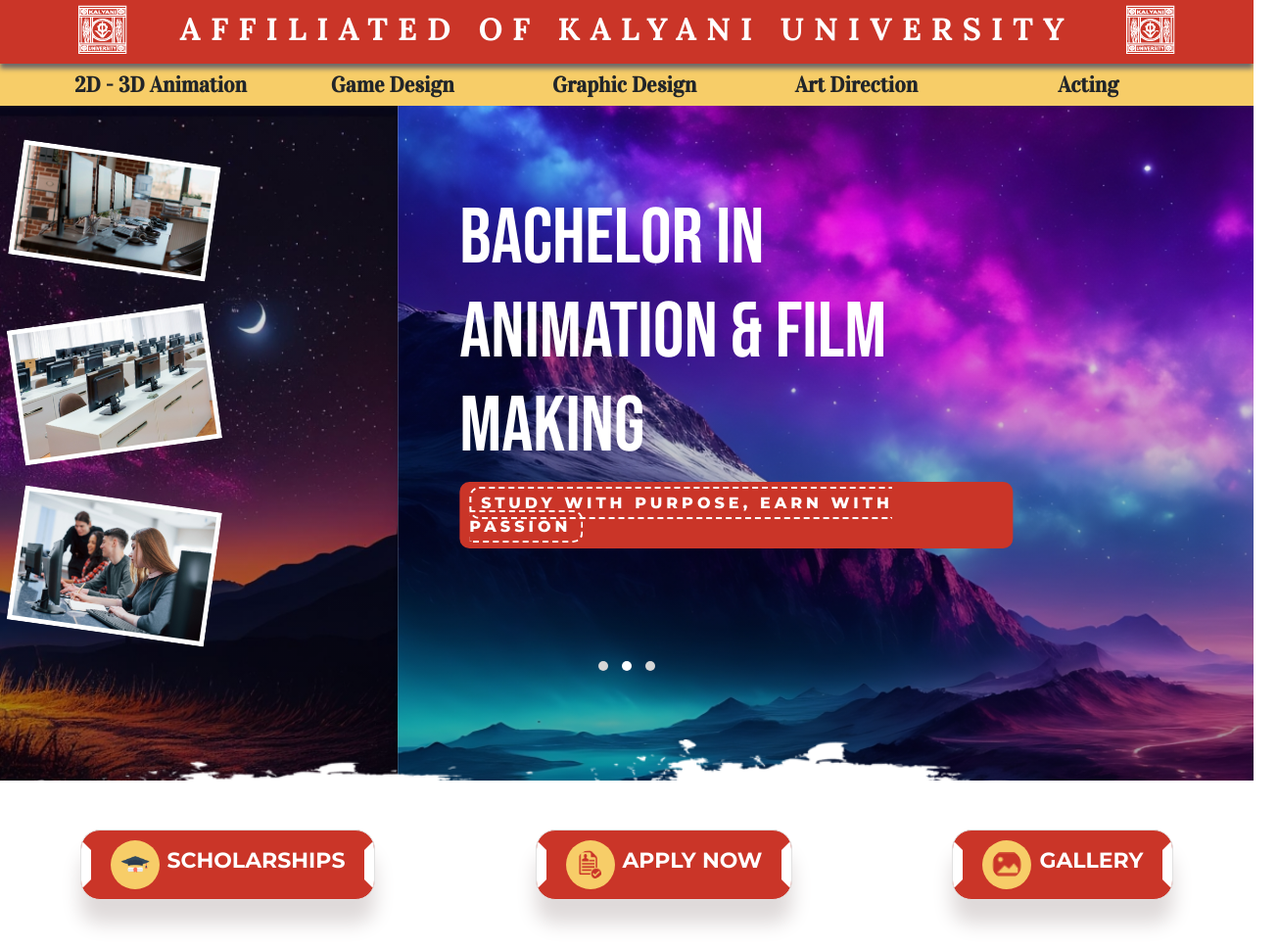
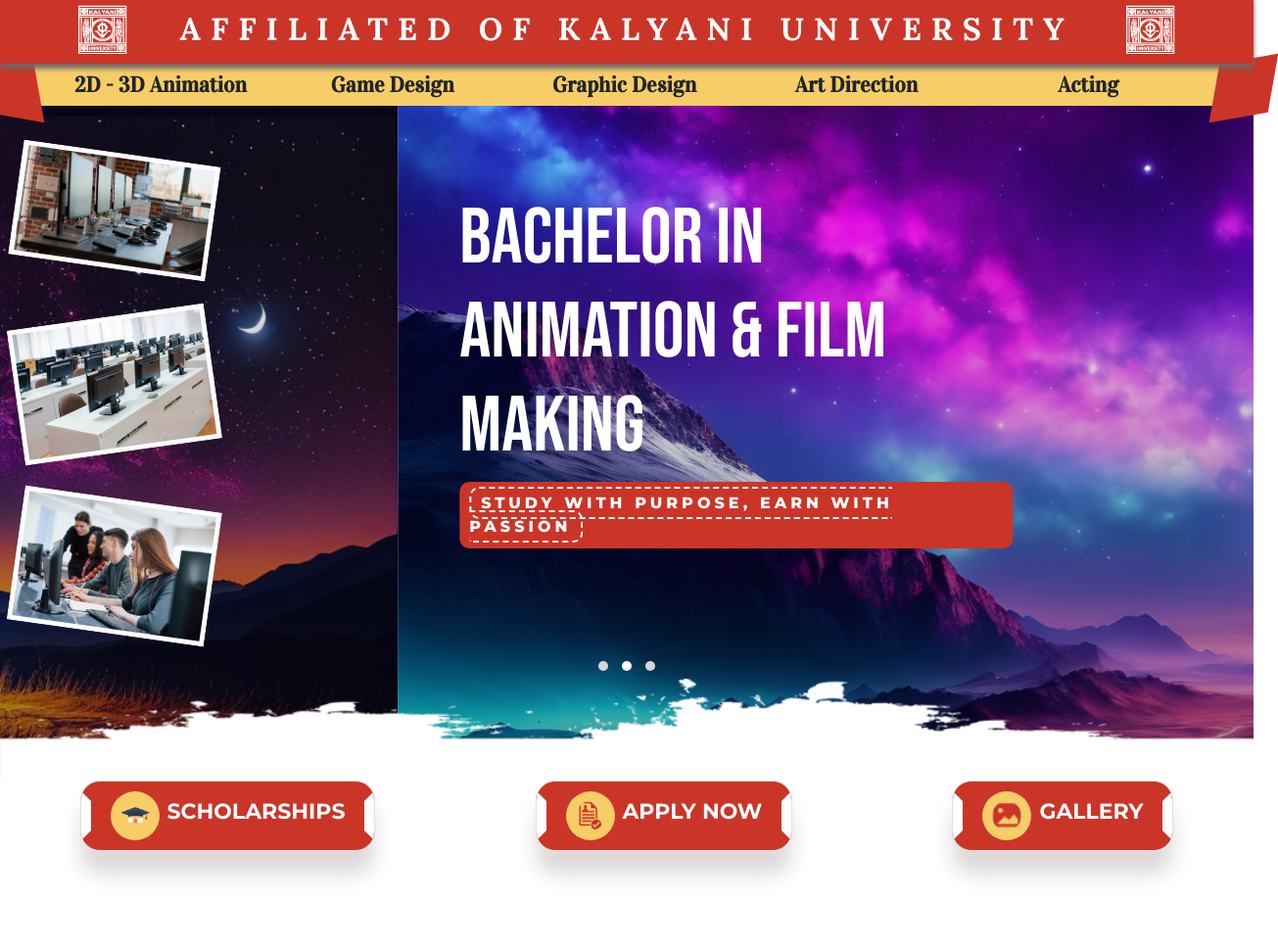
Before and after one commit to Manjur-WD/monarch, a plain HTML site: page index.html in a window 1280 px wide. Shown: the part 173-1142 px from the top of the page at 98% size, 1305 px wide, since content can reach past the window. Drawn offline with nearby package versions, Linux system fonts and the light colour scheme.

Commit message:
Update style.css

```diff
--- a/assets/css/style.css
+++ b/assets/css/style.css
@@ -128,7 +128,7 @@ body {
     box-shadow: 0 5px 5px #6d6868;
     z-index: 100;
 }
-/*
+
 .bottom-course-slider::before {
     content: "";
     width: 60px;
@@ -151,7 +151,7 @@ body {
     top: -5px;
     transform: skew(-10deg, -10deg);
     z-index: 99;
-} */
+}
 
 .affiliation {
     display: flex;
@@ -262,7 +262,7 @@ body {
 .white-splash{
     width: 100%;
     position: absolute;
-    bottom: 7%;
+    bottom: 130px;
     z-index: 9;
 }
 
@@ -274,6 +274,7 @@ width: 100%;
     padding: 50px 0;
     position: relative;
     z-index: 99;
+    bottom: 50px;
 }
 
 .hero-links{
```
